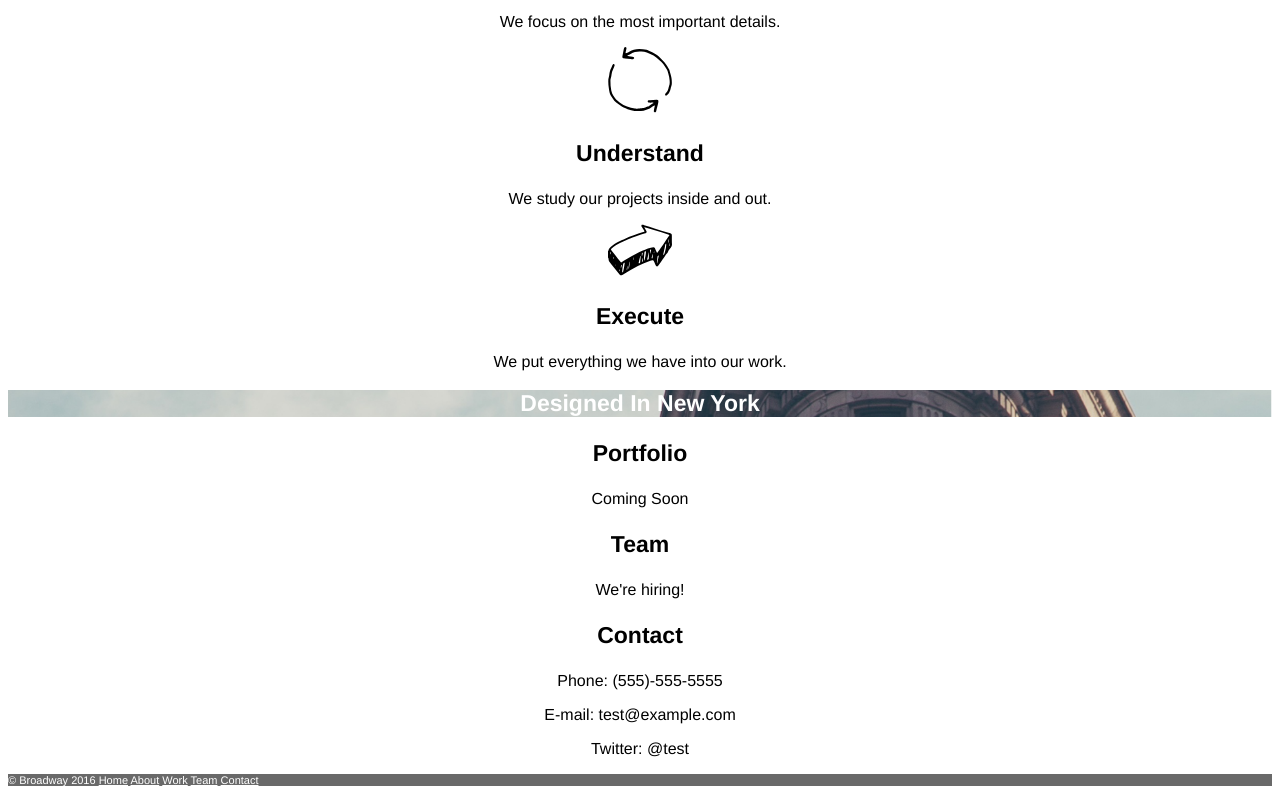
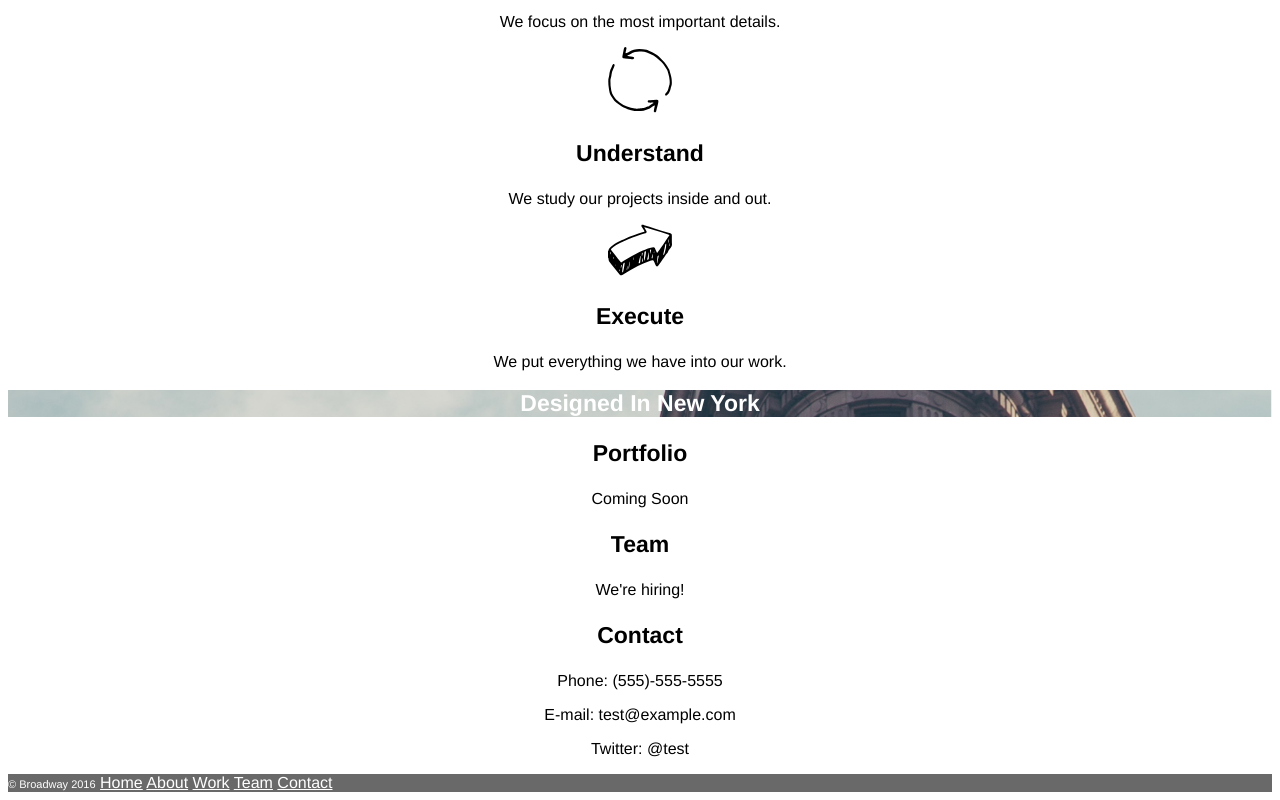
Before and after one commit to orbsini/orbsini.github.io, a plain HTML site: page broadway/index.html in a window 1280 px wide. Shown: the part 540-1340 px from the top of the page. Drawn offline with Linux system fonts and the light colour scheme.

Commit message:
Updated style.css and index.html

```diff
--- a/broadway/index.html
+++ b/broadway/index.html
@@ -46,7 +46,7 @@
     </div>
     <!-- Footer -->
     <div id="footer">
-        <span>&copy; Broadway 2016</span>
+        <span class="copyright">&copy; Broadway 2016</span>
         <span><a href="#">Home</a></span>
         <span><a href="#">About</a></span>
         <span><a href="#">Work</a></span>
--- a/broadway/resources/css/style.css
+++ b/broadway/resources/css/style.css
@@ -38,6 +38,8 @@ ul li {
 #footer {
   background-color: dimgray;
   color: white;
-  font-size: 11px;
   text-align: left;
 }
+.copyright {
+  font-size: 11px;
+}
```
